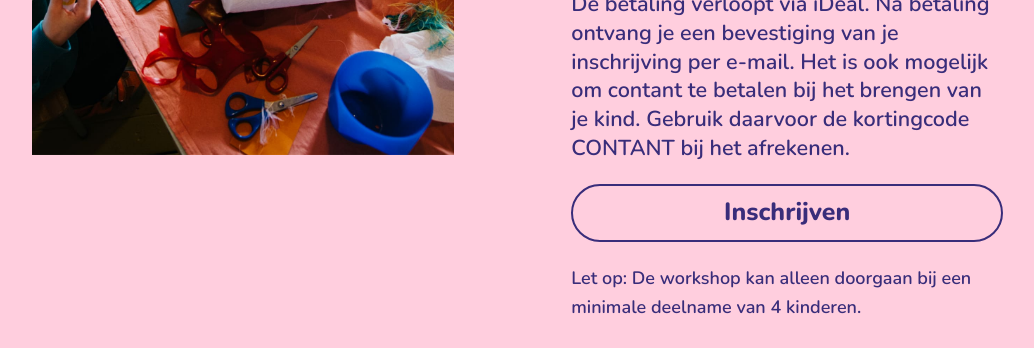
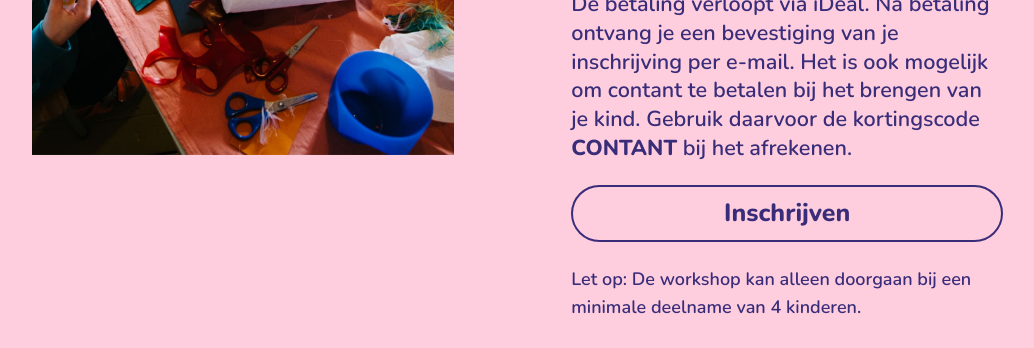
Before and after one commit to holleboom/langliefleren, a Jekyll site: the page built from woensdagmiddagclub/index.md, in a window 1280 px wide and 900 px high, scrolled down 2247 px. Shown: the part 549-897 px from the top of the window, without its empty margins (64-1098 px from the left). Built offline with Jekyll 4.4.1, drawn with Linux system fonts in a browser that asks for light colours; some of the changed text lies outside the part shown.

Commit message:
no message

```diff
--- a/_includes/navigation.html
+++ b/_includes/navigation.html
@@ -1,28 +1,9 @@
-
-<!-- This finds the current page so it can be highlighted. -->
-
-{% for entry in site.data.navigation %}
-{% capture fullurl %}{{ site.baseurl }}{{ entry.url }}{% endcapture %}
-    {% if fullurl == page.url %}
-        {% assign current_page = fullurl %}
-        {% break %}
-    {% elsif page.url contains fullurl %}
-        {% assign current_page = fullurl %}
-    {% endif %}
-{% endfor %}
-
-
 <nav class="container center">
     <ul>
     {% for entry in site.data.navigation %}
-        {% if entry.url == current_page %}
-            {% assign current = ' class="current"' %}
-        {% else %}
-            {% assign current = null %}
-        {% endif %}
         {% assign sublinks = entry.sublinks %}
         {% if sublinks %}
-        <li {{ current }}>
+		<li class="{% if item.url == page.url %}active{% endif %}">
             <a href="{{ site.baseurl }}{{ entry.url }}">{{ entry.title }}</a>
             <ul>
                 {% for sublink in sublinks %}
@@ -31,7 +12,8 @@
             </ul>
         </li>
         {% else %}
-        <li {{ current }}><a href="{{ site.baseurl }}{{ entry.url }}">{{ entry.title }}</a></li>
+		<li class="{% if item.url == page.url %}active{% endif %}">
+			<a href="{{ site.baseurl }}{{ entry.url }}">{{ entry.title }}</a></li>
         {% endif %}
     {% endfor %}
     </ul>
--- a/woensdagmiddagclub/index.md
+++ b/woensdagmiddagclub/index.md
@@ -40,7 +40,7 @@
 Een strippenkaart voor 3 woensdagmiddagclubs kost €42,50.
 Thee, water en diksap is inbegrepen. Zo ook een gezonde snack die samen met de kinderen wordt bereid zoals soep, een smoothie of een fruit- en groentesalade.
 
-De betaling verloopt via iDeal. Na betaling ontvang je een bevestiging van je inschrijving per e-mail. Het is ook mogelijk om contant te betalen bij het brengen van je kind. Gebruik daarvoor de kortingcode CONTANT bij het afrekenen.
+De betaling verloopt via iDeal. Na betaling ontvang je een bevestiging van je inschrijving per e-mail. Het is ook mogelijk om contant te betalen bij het brengen van je kind. Gebruik daarvoor de kortingscode <b>CONTANT</b> bij het afrekenen.
 
 <a href="#" class="cp-button" data-seller="langliefleren" data-checkout="woensdagmiddagclub">Inschrijven</a>
 
```
